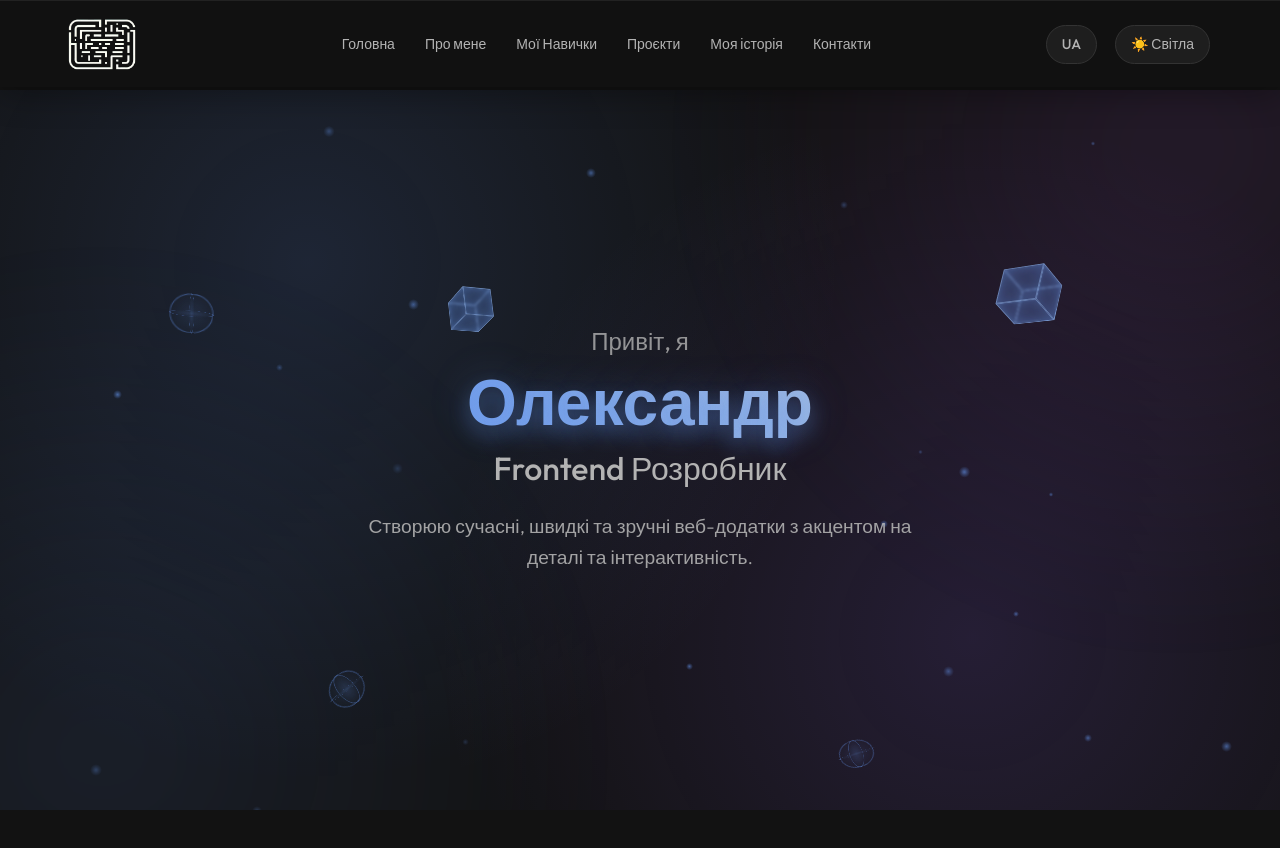
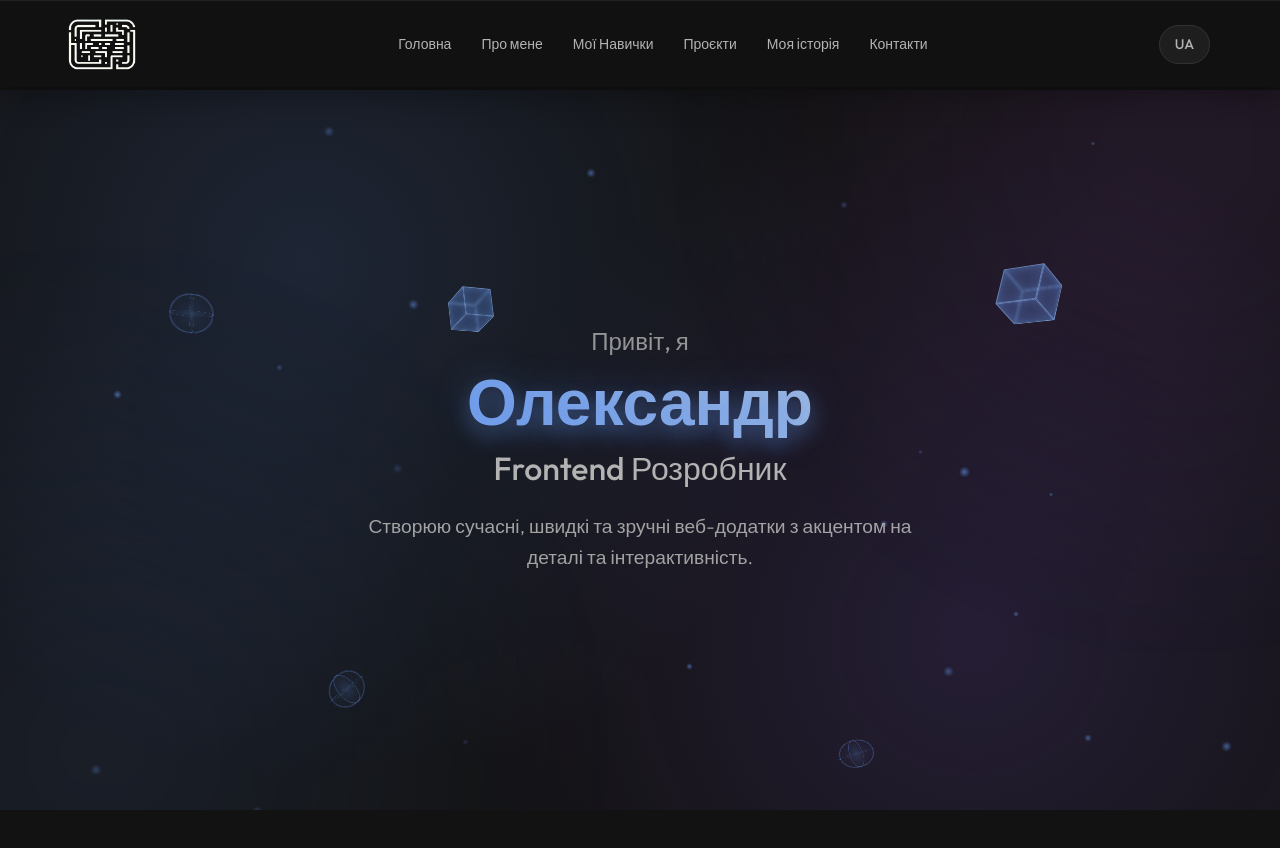
Before and after one commit to alexander-mex/portfolio, a React (Create React App) app: page / in a window 1280 px wide. Shown: the top 848 px of the page. Built offline with nearby package versions, Linux system fonts and the light colour scheme.

Commit message:
Fixed hero-name blurriness in Firefox, removed light theme, implemented permanent dark mode

```diff
--- a/src/App.tsx
+++ b/src/App.tsx
@@ -15,22 +15,12 @@ import Contact from "./components/Contact";
 import Footer from "./components/Footer";
 
 function App() {
-  const [theme, setTheme] = useState(localStorage.getItem("theme") || "dark");
   const [lang, setLang] = useState<"ua" | "en">((localStorage.getItem("lang") as "ua" | "en") || "ua");
   const [expanded, setExpanded] = useState<boolean>(false);
 
   useEffect(() => {
-    document.body.setAttribute("data-theme", theme);
-    localStorage.setItem("theme", theme);
-  }, [theme]);
-
-  useEffect(() => {
     localStorage.setItem("lang", lang);
   }, [lang]);
-
-  const toggleTheme = () => {
-    setTheme((prevTheme) => (prevTheme === "light" ? "dark" : "light"));
-  };
 
   const toggleLanguage = () => {
     setLang((prevLang) => (prevLang === "ua" ? "en" : "ua"));
@@ -69,23 +59,20 @@ function App() {
               <Nav.Link as={Link} to="contact" spy={true} smooth={true} offset={-70} duration={500} onClick={closeMenu}>{translations[lang].contact}</Nav.Link>
             </Nav>
             <div className="d-flex align-items-center ms-3">
-              <button className="language-toggle me-2" onClick={toggleLanguage}>
+              <button className="language-toggle" onClick={toggleLanguage}>
                 {lang.toUpperCase()}
-              </button>
-              <button className="theme-toggle" onClick={toggleTheme}>
-                {theme === "light" ? translations[lang].theme_dark : translations[lang].theme_light}
               </button>
             </div>
           </Navbar.Collapse>
         </Container>
       </Navbar>
       <main className="main-content">
-        <Hero lang={lang} theme={theme} />
-        <About lang={lang} theme={theme} />
-        <Skills lang={lang} theme={theme} />
-        <Projects lang={lang} theme={theme} />
-        <Story lang={lang} theme={theme} />
-        <Contact lang={lang} theme={theme} />
+        <Hero lang={lang} theme="dark" />
+        <About lang={lang} theme="dark" />
+        <Skills lang={lang} theme="dark" />
+        <Projects lang={lang} theme="dark" />
+        <Story lang={lang} theme="dark" />
+        <Contact lang={lang} theme="dark" />
       </main>
       <Footer lang={lang} toggleLanguage={toggleLanguage} />
     </div>
--- a/src/components/Changelang.tsx
+++ b/src/components/Changelang.tsx
@@ -4,8 +4,6 @@ interface TranslatedContent {
   about: string;
   projects: string;
   contact: string;
-  theme_light: string;
-  theme_dark: string;
   language: string;
   gratitude: string;
   heroName: string;
@@ -62,8 +60,6 @@ const translations: Translations = {
     about: "Про мене",
     projects: "Проєкти",
     contact: "Контакти",
-    theme_light: "☀️ Світла",
-    theme_dark: "🌙 Темна",
     language: "🇺🇦 Українська",
     gratitude: "Дякую,",
     heroName: "Олександр",
@@ -156,8 +152,6 @@ const translations: Translations = {
     about: "About Me",
     projects: "Projects",
     contact: "Contact",
-    theme_light: "☀️ Light",
-    theme_dark: "🌙 Dark",
     language: "🇬🇧 English",
     gratitude: "Thank you",
     heroName: "Oleksandr",
--- a/src/components/styles/App.css
+++ b/src/components/styles/App.css
@@ -173,23 +173,6 @@ main {
   display: flex;
   flex-direction: column;
   min-height: 100vh;
-  --bg-color: #f8f9fa;
-  --text-color: #212529;
-  --card-bg: #ffffff;
-  --card-shadow: rgba(0, 0, 0, 0.1);
-  --modal-bg: #ffffff;
-  --modal-text: #212529;
-  --border-color: #dee2e6;
-  --placeholder-color: #6c757d;
-  --gradient-btn: linear-gradient(135deg, #007bff, #0056b3);
-  --gradient-btn-hover: linear-gradient(135deg, #0056b3, #003d82);
-  --modal-header-bg: linear-gradient(135deg, #007bff, #0056b3);
-  --btn-success: linear-gradient(135deg, #28a745, #218838);
-  --btn-danger: linear-gradient(135deg, #dc3545, #bd2130);
-}
-
-/* Темна тема */
-[data-theme="dark"] {
   --bg-color: #121212;
   --text-color: #b3b3b3;
   --card-bg: #1e1e1e;
@@ -230,7 +213,6 @@ section,
 }
 
 /* Кнопки теми/мови */
-.theme-toggle,
 .language-toggle {
   background: var(--card-bg);
   color: var(--text-color);
@@ -243,13 +225,11 @@ section,
   transition: all 0.4s cubic-bezier(0.175, 0.885, 0.32, 1.275);
   margin-left: 10px;
   margin-right: 10px;
-  /* Додаємо відступ справа, щоб тінь не обрізалася */
   transform-style: preserve-3d;
   position: relative;
   z-index: 1001;
 }
 
-.theme-toggle:hover,
 .language-toggle:hover {
   transform: translateZ(25px) rotateX(15deg) translateY(-5px) scale(1.05);
   box-shadow:
--- a/src/components/styles/Hero.css
+++ b/src/components/styles/Hero.css
@@ -74,6 +74,12 @@
     0 0 40px rgba(100, 149, 237, 0.3);
   cursor: default;
   position: relative;
+  /* Firefox blurriness fixes */
+  backface-visibility: hidden;
+  filter: blur(0px);
+  will-change: transform;
+  -webkit-font-smoothing: antialiased;
+  -moz-osx-font-smoothing: grayscale;
 }
 
 .hero-name:hover {
@@ -144,13 +150,7 @@
   opacity: 0.3;
 }
 
-/* Light Theme overrides for gradient */
-[data-theme="light"] .hero-name {
-  background: linear-gradient(90deg, #2a5298, #1e3c72);
-  -webkit-background-clip: text;
-  background-clip: text;
-  -webkit-text-fill-color: transparent;
-}
+
 
 /* === 3D FLOATING SHAPES === */
 .floating-shapes {
```
